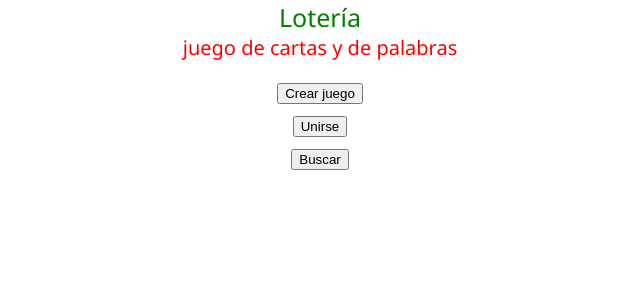
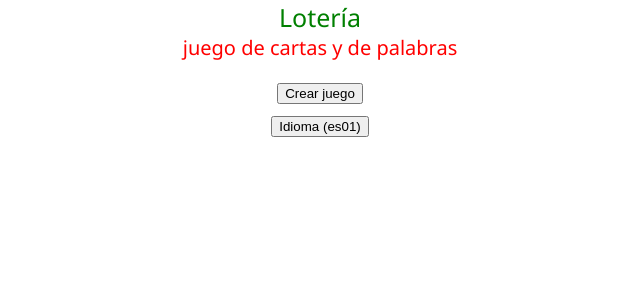
Before and after one commit to CIELO-la/loteria, a React (Create React App) app: page / in a window 1280 px wide. Shown: the top 300 px of the page, without its empty margins (320-960 px from the left). Built offline with nearby package versions, Linux system fonts and the light colour scheme.

Commit message:
Use local storage to remember barajaId (language)

```diff
--- a/src/App.js
+++ b/src/App.js
@@ -31,7 +31,6 @@ const App = () => {
 	// app state for game
 	const [state, setState] = useState({
 		gameId: '',
-		barajaId: '',
 		g: null,
 		cartaCantada: {},
 		marcadas: [],
@@ -39,27 +38,32 @@ const App = () => {
 		ganador: '',
 		mensaje: '',
 	});
-	// local storage for browser recall
+	// local browser storage for player id
 	const jugadorId = useLocalStorage(
-		'jugadorId',	// localStorage key
+		'jugadorId',	// localStorage player key
 		uuid4()			// default id if none locally
 	)[0];
+
+	// reference all decks
+	const barajaIds = [...Object.keys(barajas)];
+	// recall browser selection of deck id
+	const [localBarajaId, setLocalBarajaId] = useLocalStorage(
+		'barajaId',		// localStorage deck key
+		barajaIds[0] 	// default to first deck
+	);
 
 	// router hooks
 	//const { juegoIdParam } = useParams();
 	const history = useHistory();
 
-	// game and app state references
-	const barajaIds = [...Object.keys(barajas)];
+	// app state references
 	const { gameId, g, cartaCantada, marcadas, estatusActual, ganador, mensaje } = state;
-	// TODO: read do not manipulate deck id
-	const barajaId = !state.barajaId ? barajaIds[0] : state.barajaId;
 
 	// wrap game registration for host (create game id) vs guest (follow id)
 	const hostGame = async (e, newGameId) => {
 		e.preventDefault();
 		g.asignarHost(true);
-		g.seleccionarBaraja(barajaId);
+		g.seleccionarBaraja(localBarajaId);
 		history.push(`/${newGameId}`);
 	};
 	const joinGame = async e => {
@@ -160,9 +164,7 @@ const App = () => {
 	// dropdown selected deck id
 	const handleBarajaIdInput = event => {
 		event.preventDefault();
-		event.target.value && setState(state => ({
-			...state, barajaId: event.target.value
-		}));
+		setLocalBarajaId(event.target.value);
 	};
 
 	// connect to game
@@ -200,7 +202,7 @@ const App = () => {
 						gameId={gameId}
 						handleGameIdInput={handleGameIdInput}
 						handleBarajaIdInput={handleBarajaIdInput}
-						barajaId={barajaId}
+						barajaId={localBarajaId}
 						barajaIds={barajaIds}
 					/>
 				</Route>
--- a/src/Components/Menu.js
+++ b/src/Components/Menu.js
@@ -6,18 +6,17 @@ const Menu = ({ hostGame, joinGame, gameId, handleBarajaIdInput, handleGameIdInp
 	// temp gameId if hosting a new game
 	const newGameId = uuid4();
 
-	const [isJoining, setJoining] = useState(false);
-	const [isHosting, setHosting] = useState(false);
-
-	const prepareHost = e => {
+	// toggle flow for displaying/hiding button options
+	const [isLanguaging, setLanguaging] = useState(false);
+	const prepareLanguaging = e => {
 		e.preventDefault();
-		setHosting(!isHosting)
+		setLanguaging(!isLanguaging)
 	};
-
-	const prepareJoin = e => {
-		e.preventDefault();
-		setJoining(!isJoining);
-	};
+	// const [isJoining, setJoining] = useState(false);
+	// const prepareJoin = e => {
+	// 	e.preventDefault();
+	// 	setJoining(!isJoining);
+	// };
 
 	return (
 		<div>
@@ -25,26 +24,12 @@ const Menu = ({ hostGame, joinGame, gameId, handleBarajaIdInput, handleGameIdInp
 				<li>
 					<Link
 						to={`/${newGameId}`}
-						onClick={isHosting && barajaId
-							? e => hostGame(e, newGameId)
-							: prepareHost
-						}
+						onClick={e => hostGame(e, newGameId)}
 					>
 						<input type="button" value="Crear juego" />
 					</Link>
-					{isHosting && (
-						<div>
-							<label>
-								barajaId:
-								<select onChange={handleBarajaIdInput} value={barajaId}>
-									{barajaIds.map(baraja => (
-										<option key={baraja} value={baraja}>{baraja}</option>
-									))}
-								</select>
-							</label>
-						</div>
-					)}
 				</li>
+				{/* // Unirse
 					<li>
 						<Link
 							to={`/${gameId}`}
@@ -68,10 +53,33 @@ const Menu = ({ hostGame, joinGame, gameId, handleBarajaIdInput, handleGameIdInp
 							</div>
 						)}
 					</li>
+				*/}
+				{/* // Buscar
 					<li>
 						<Link to="/buscar">
 							<input type="button" value="Buscar" />
 						</Link>
+					</li>
+				*/}
+				<li>
+					{!isLanguaging ?
+						(
+							<Link to="/" onClick={prepareLanguaging}>
+								<input type="button" value={`Idioma (${barajaId})`} />
+							</Link>
+						) : (
+							<div>
+								<label>
+									barajaId:
+									<select onClick={e => setLanguaging(false)} onChange={handleBarajaIdInput} value={barajaId}>
+										{barajaIds.map(baraja => (
+											<option key={baraja} value={baraja}>{baraja}</option>
+										))}
+									</select>
+								</label>
+							</div>
+						)
+					}
 				</li>
 			</ul>
 		</div>
--- a/src/Juego/Loteria.js
+++ b/src/Juego/Loteria.js
@@ -80,8 +80,8 @@ class Cantor {
 			console.log(`hostear un juego (Juego.asignarHost) para seleccionar baraja`);
 			return;
 		}
-		this.barajaId = this.isHost && barajas[barajaId] ? barajaId : null;
-		if (this.isHost && !this.barajaId) {
+		this.barajaId = barajas[barajaId] ? barajaId : null;
+		if (!this.barajaId) {
 			console.log(`ninguna baraja seleccionada - no existe ${barajaId}`);
 		}
 		return this.barajaId;
--- a/src/Juego/barajas.js
+++ b/src/Juego/barajas.js
@@ -1,5 +1,5 @@
 export const barajas = {
-	'es-mx-demo': {
+	es01: {
 		'01': {
 			nombre: 'el gallo',
 			imagen: '/barajas/es-mx-demo/01-gallo.jpg',
@@ -271,5 +271,5 @@ export const barajas = {
 			audio: '',
 		},
 	},
-	'zapo-01': {},
+	za01: {},
 };
--- a/src/utils/localStorage.js
+++ b/src/utils/localStorage.js
@@ -26,7 +26,12 @@ export const useLocalStorage = (localKey, defaultValue) => {
 		;
 		// store value in app and in browser
 		setStateValue(valueToSet);
-		localStorage.setItem(localKey, JSON.stringify(valueToSet));
+		localStorage.setItem(
+			localKey,
+			typeof valueToSet === typeof {}
+				? JSON.stringify(valueToSet)
+				: valueToSet
+		);
 	};
 	return [localValue, setLocalValue];
 };
```
Also changed, not shown: 1 other file (tests, documents, lock files or other folders). Lines whose indentation alone changed are shown as unchanged.
